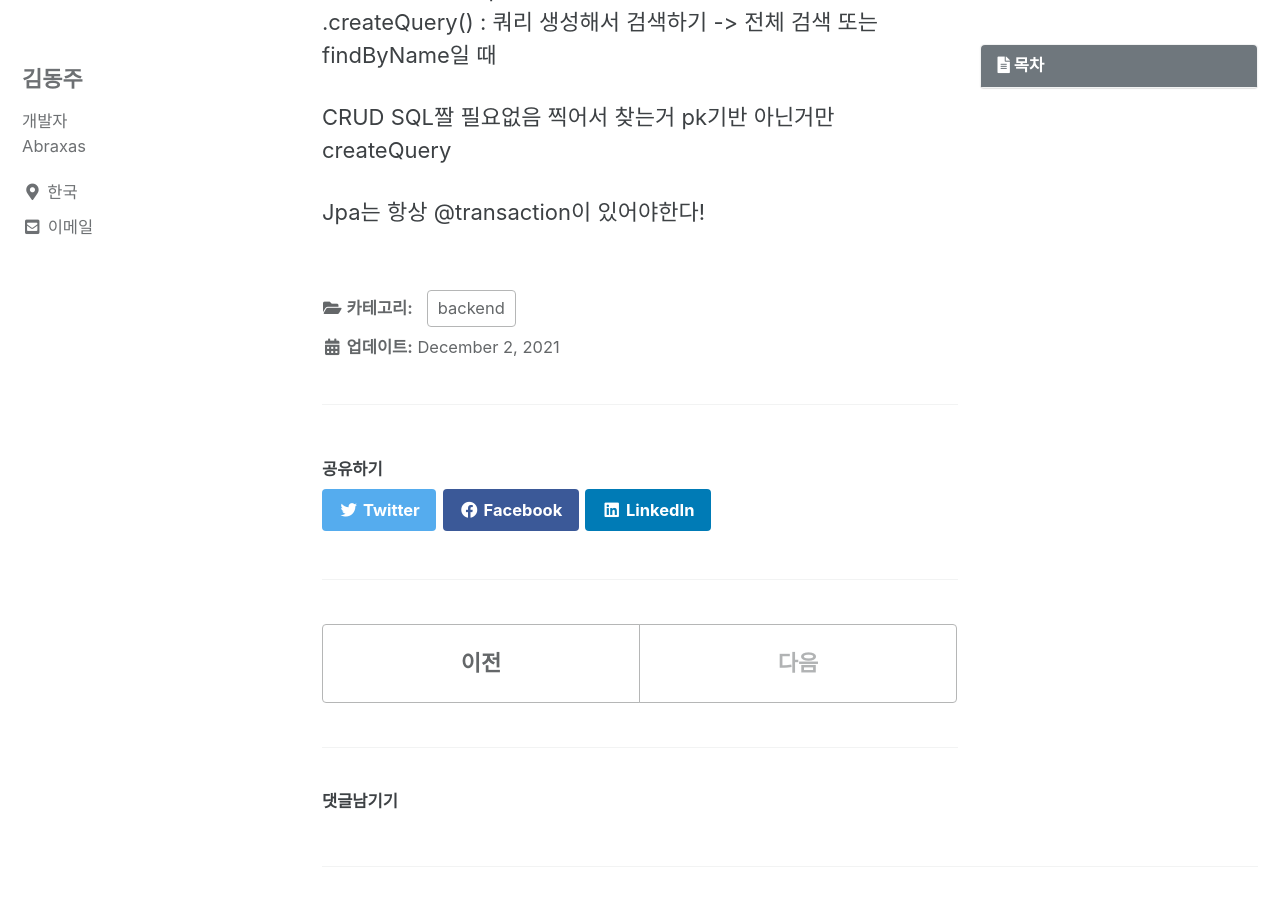
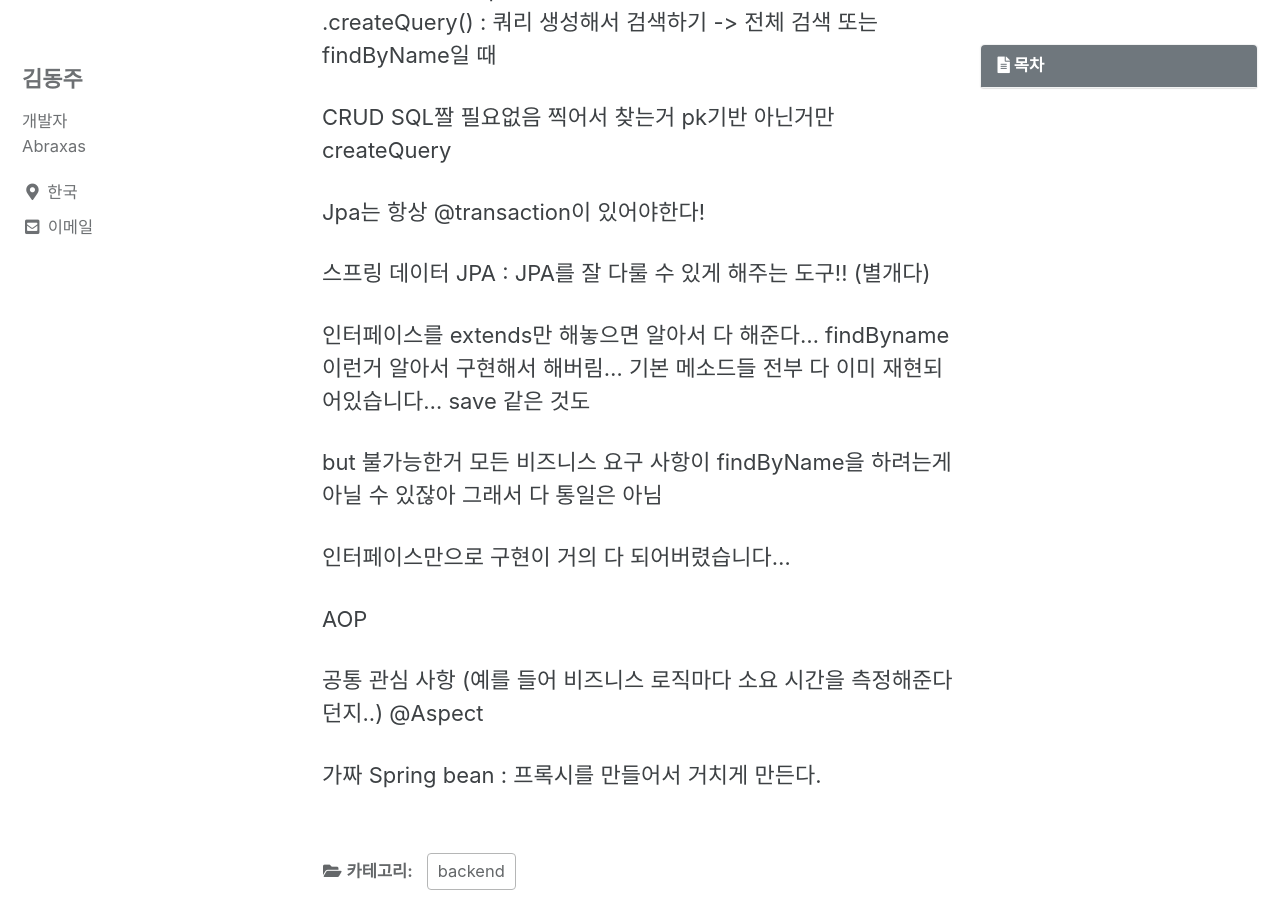
Before and after one commit to Eastcolumn/eastcolumn.github.com, a Jekyll site: the page built from _posts/2022-12-02-backend-spring2.md, in a window 1280 px wide and 900 px high, scrolled down 5088 px. Built offline with Jekyll 4.4.1, drawn with Linux system fonts in a browser that asks for light colours; cached includes are drawn as plain includes; comment, search, counter and statistics services are not loaded.

Commit message:
modify : 2012-12-04 post updated

```diff
--- a/_posts/2022-12-02-backend-spring2.md
+++ b/_posts/2022-12-02-backend-spring2.md
@@ -233,3 +233,28 @@ SQL짤 필요없음
 찍어서 찾는거 pk기반 아닌거만 createQuery
 
 Jpa는 항상 @transaction이 있어야한다!
+
+스프링 데이터 JPA : JPA를 잘 다룰 수 있게 해주는 도구!! (별개다)
+
+
+인터페이스를 extends만 해놓으면 알아서 다 해준다...
+findByname 이런거 알아서 구현해서 해버림...
+기본 메소드들 전부 다 이미 재현되어있습니다...
+save 같은 것도
+
+but 불가능한거
+모든 비즈니스 요구 사항이 findByName을 하려는게 아닐 수 있잖아 그래서 다 통일은 아님
+
+
+
+인터페이스만으로 구현이 거의 다 되어버렸습니다...
+
+
+
+AOP
+
+공통 관심 사항 (예를 들어 비즈니스 로직마다 소요 시간을 측정해준다던지..)
+@Aspect
+
+가짜 Spring bean : 프록시를 만들어서
+거치게 만든다.
```
